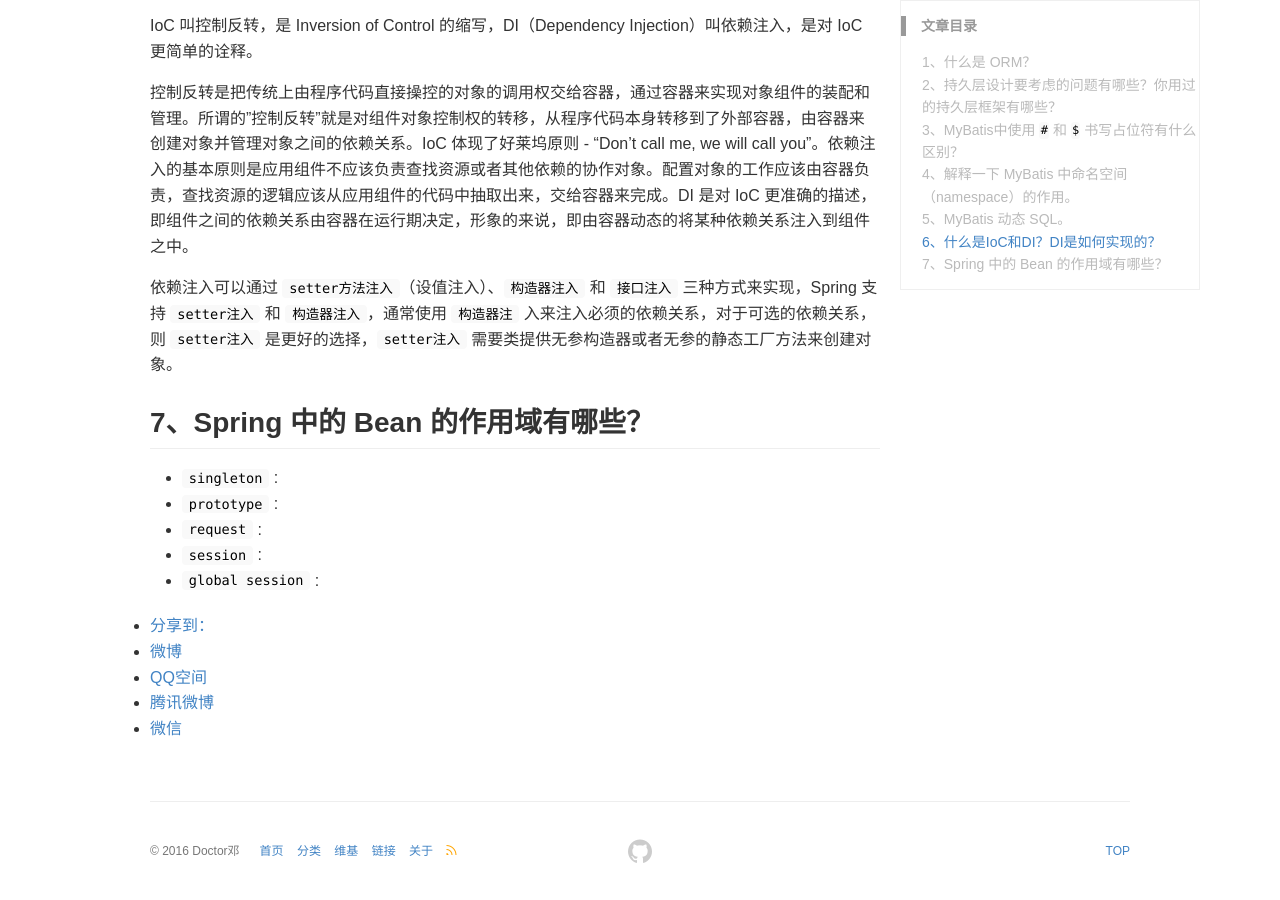
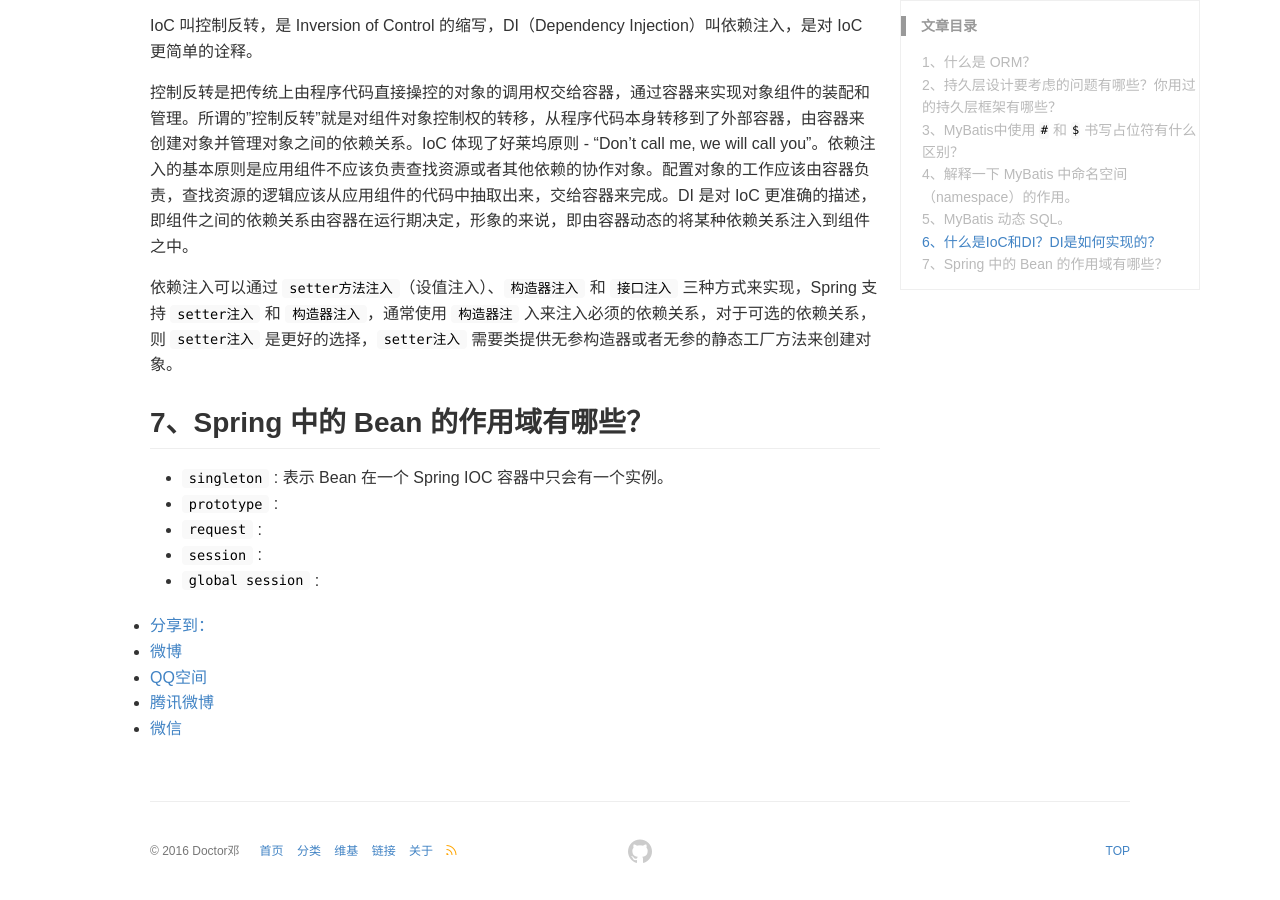
Before and after one commit to DoctorDeng/DoctorDeng.github.io, a Jekyll site: the page built from _posts/2016-09-18-java-SSM.md, in a window 1280 px wide and 900 px high, scrolled down 3275 px. Built offline with Jekyll 4.4.1, drawn with Linux system fonts in a browser that asks for light colours; comment, search, counter and statistics services are not loaded.

Commit message:
modify file

```diff
--- a/_posts/2016-09-18-java-SSM.md
+++ b/_posts/2016-09-18-java-SSM.md
@@ -133,7 +133,7 @@
 
 ## 7、Spring 中的 Bean 的作用域有哪些？
 
-* `singleton` :
+* `singleton` : 表示 Bean 在一个 Spring IOC 容器中只会有一个实例。
 * `prototype` :
 * `request` :
 * `session` :
```
